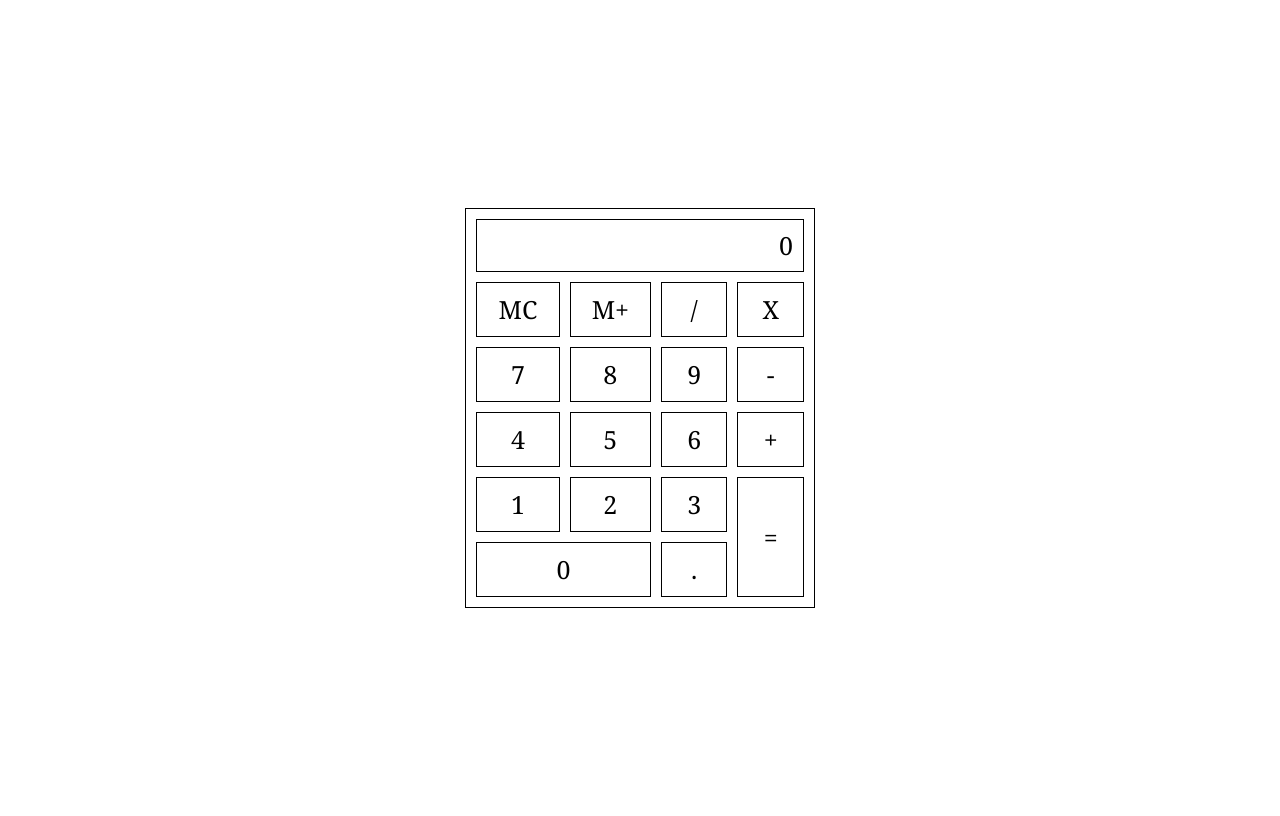
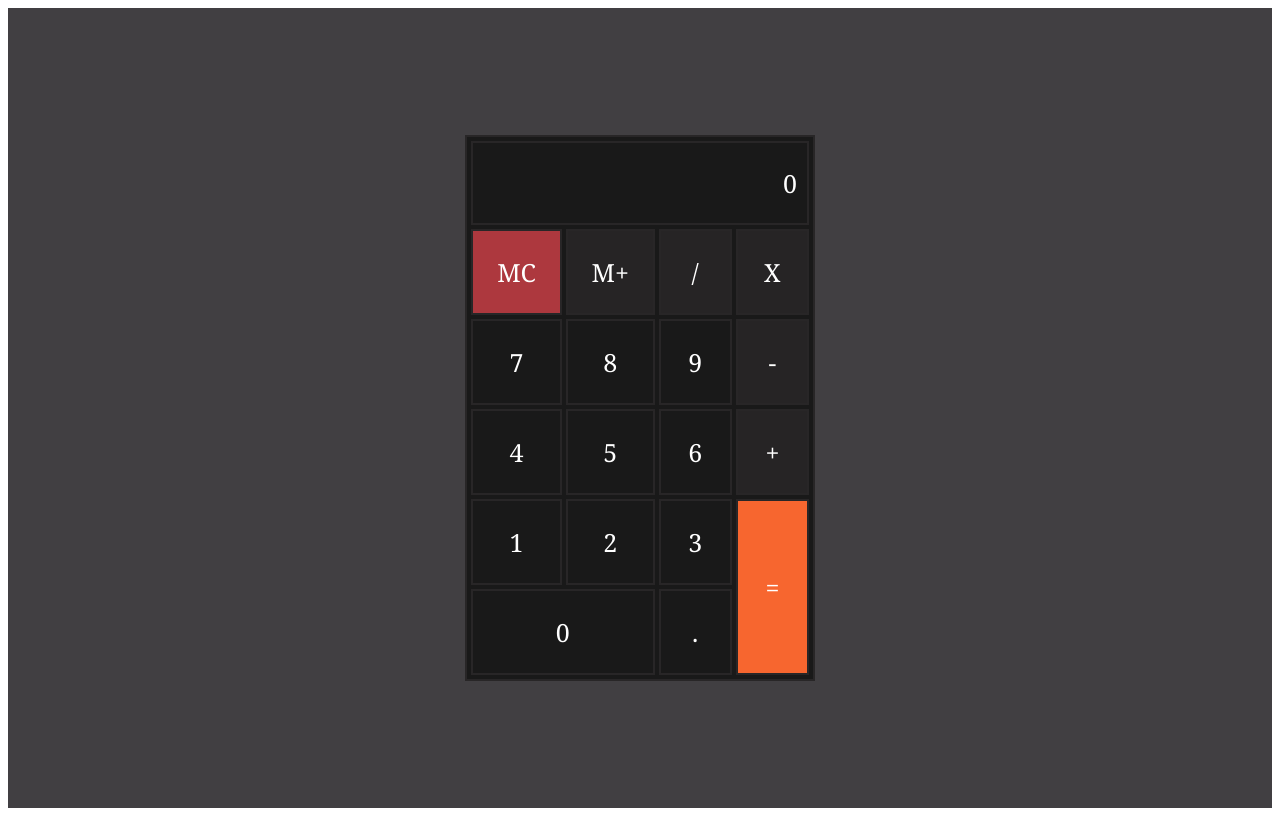
Before and after one commit to zain-23/html-table-calculator, a plain HTML site: page index.html in a window 1280 px wide. Drawn offline with Linux system fonts and the light colour scheme.

Commit message:
Update index.html

```diff
--- a/index.html
+++ b/index.html
@@ -12,17 +12,19 @@
     table,
     th,
     td {
-      border: 1px solid black;
+      border: 2px solid #282627;
     }
     table {
-      border-spacing: 10px;
+      border-spacing: 4px;
+      background-color: #191919;
     }
     td {
       width: 30px;
-      height: 40px;
+      height: 80px;
       text-align: center;
       font-size: 25px;
       cursor: pointer;
+      color: white;
     }
     .input {
       text-align: right;
@@ -34,6 +36,10 @@
       display: flex;
       justify-content: center;
       align-items: center;
+      background-color: #413f42;
+    }
+    .btnColor {
+      background-color: #262425;
     }
   </style>
   <body>
@@ -43,28 +49,28 @@
           <td colspan="4" class="input">0</td>
         </tr>
         <tr>
-          <td>MC</td>
-          <td>M+</td>
-          <td>/</td>
-          <td>X</td>
+          <td style="background-color: #ad383e;">MC</td>
+          <td class="btnColor">M+</td>
+          <td class="btnColor">/</td>
+          <td class="btnColor">X</td>
         </tr>
         <tr>
           <td>7</td>
           <td>8</td>
           <td>9</td>
-          <td>-</td>
+          <td class="btnColor">-</td>
         </tr>
         <tr>
           <td>4</td>
           <td>5</td>
           <td>6</td>
-          <td>+</td>
+          <td class="btnColor">+</td>
         </tr>
         <tr>
           <td>1</td>
           <td>2</td>
           <td>3</td>
-          <td rowspan="2">=</td>
+          <td rowspan="2" style="background-color: #f7662f;">=</td>
         </tr>
         <tr>
           <td colspan="2">0</td>
```
